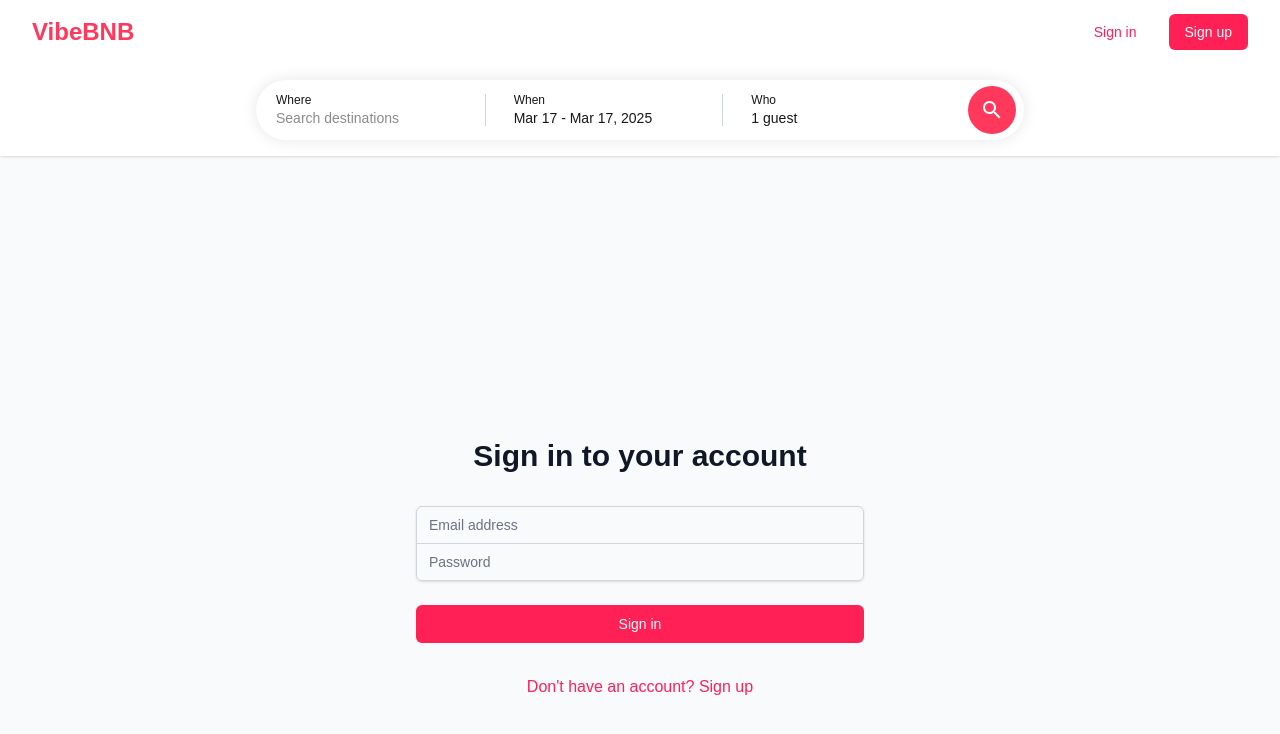
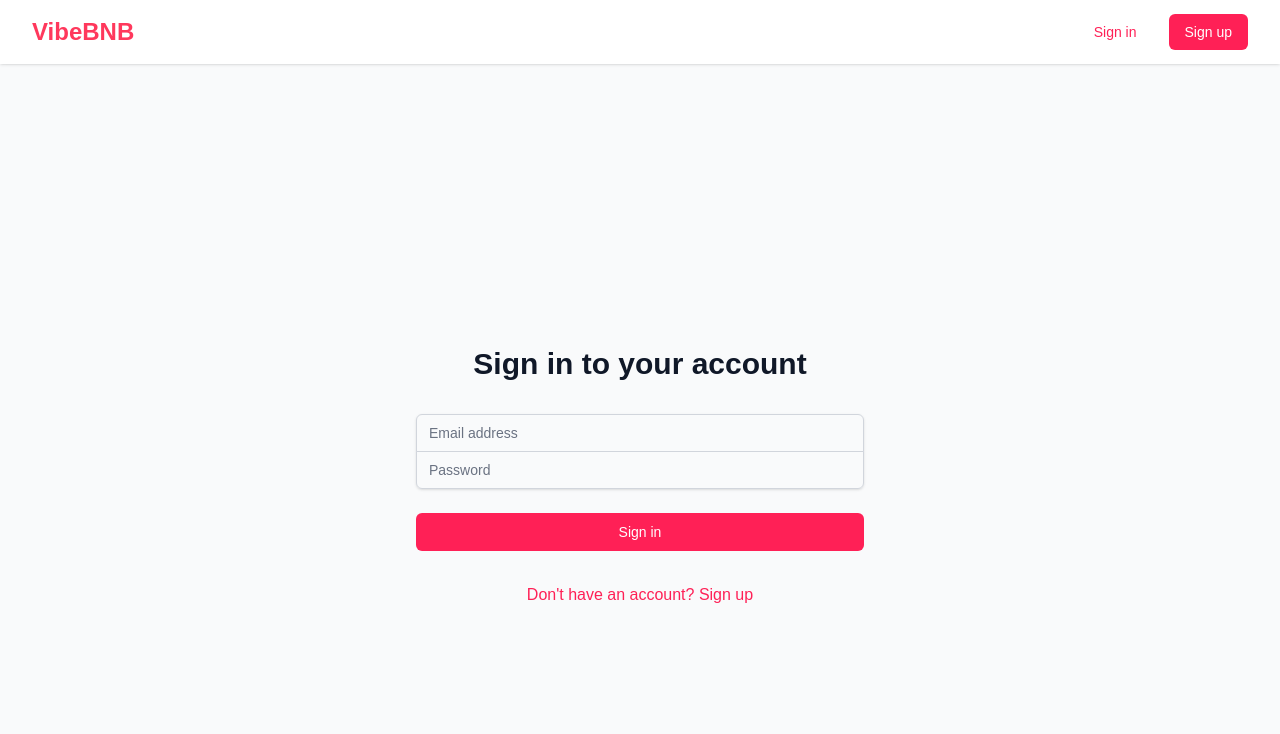
Before and after one commit to emile-tal/airbnb-frontend, a Next.js app: page /login in a window 1280 px wide. Shown: the top 734 px of the page. Built offline with nearby package versions, Linux system fonts and the light colour scheme; no server answers.

Commit message:
Hide searchbar on login

```diff
--- a/components/Navbar.tsx
+++ b/components/Navbar.tsx
@@ -13,7 +13,10 @@ export default function Navbar() {
     const pathname = usePathname();
     const [isHosting, setIsHosting] = useState(false);
 
-    const shouldShowSearchBar = !pathname?.includes('/not-found') && pathname !== '/404';
+    const shouldShowSearchBar = !pathname?.includes('/not-found') &&
+        pathname !== '/404' &&
+        pathname !== '/login' &&
+        pathname !== '/register';
 
     useEffect(() => {
         // Check if the current path is in the hosting section
```
